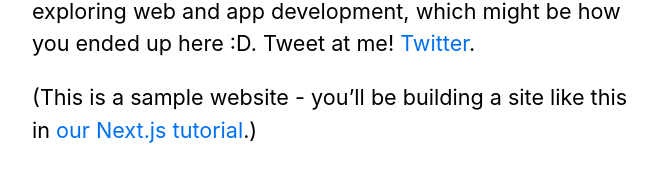
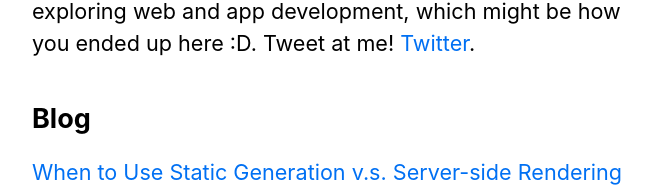
Before and after one commit to kostadubovskiy/me, a Next.js app: page / in a window 1280 px wide. Shown: the part 525-718 px from the top of the page, without its empty margins (302-966 px from the left). Built offline with nearby package versions, Linux system fonts and the light colour scheme.

Commit message:
remove sample site message

```diff
--- a/pages/index.js
+++ b/pages/index.js
@@ -22,10 +22,6 @@
           exploring web and app development, which might be how you ended up
           here :D. Tweet at me!{' '}
           <a href="https://twitter.com/kostadubovskiy" target="_blank">Twitter</a>.
-        </p>
-        <p>
-          (This is a sample website - you’ll be building a site like this in{' '}
-          <a href="https://nextjs.org/learn">our Next.js tutorial</a>.)
         </p>
       </section>
       <section className={`${utilStyles.headingMd} ${utilStyles.padding1px}`}>
```
